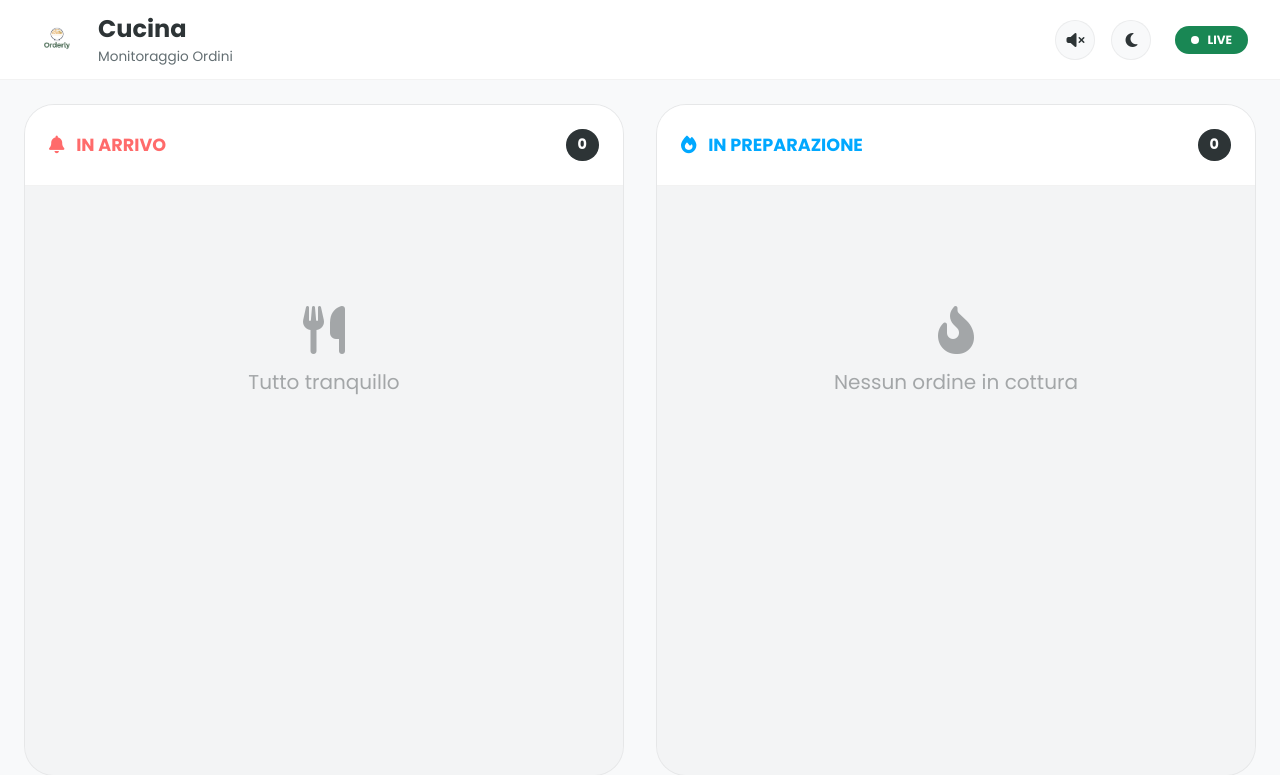
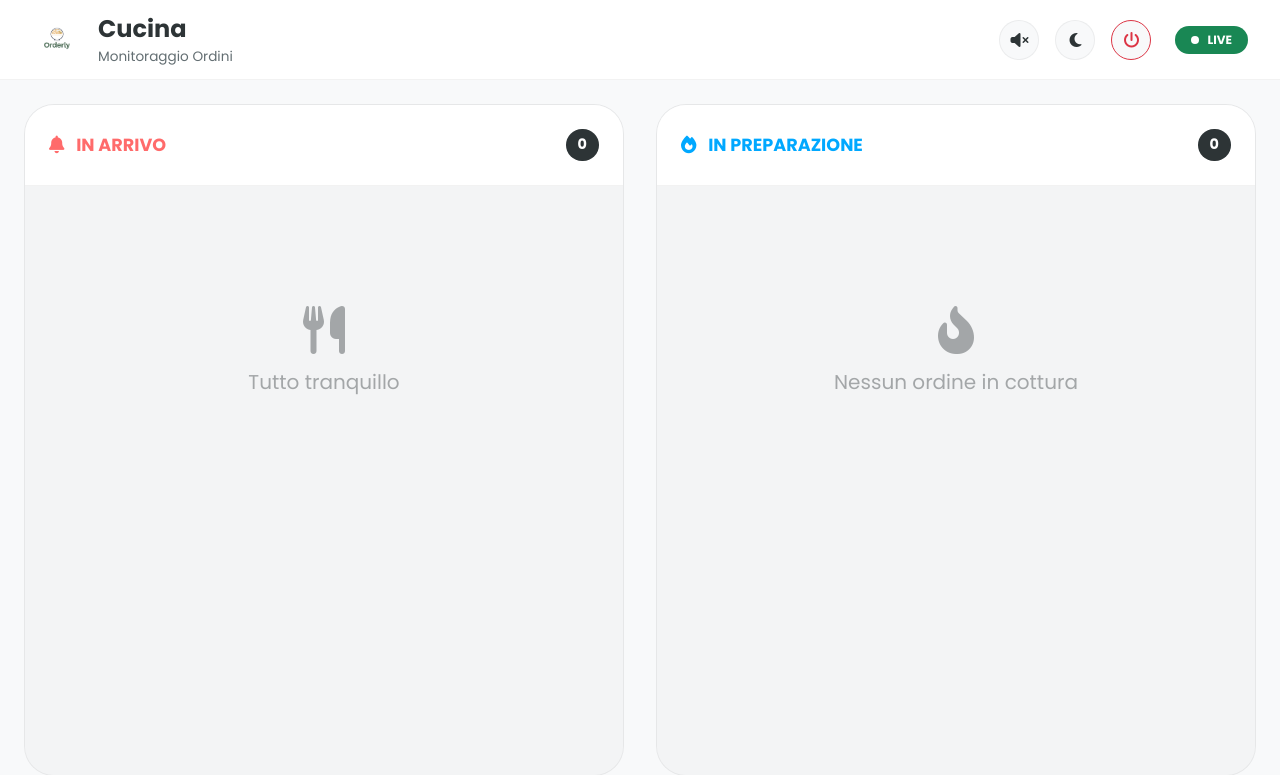
Before and after one commit to potatoesaremashed/Orderly, a PHP site: page /dashboards/cucina.php in a window 1280 px wide. Shown: the top 775 px of the page. Run offline with PHP 8.4, Linux system fonts and the light colour scheme; the visitor is signed in with stand-in values (Sample User, id 1); data comes from the database, SQL or seed files in the repository; data that the repository does not hold is empty.

Commit message:
Aggiunto funzione logout

```diff
--- a/dashboards/cucina.php
+++ b/dashboards/cucina.php
@@ -195,6 +195,10 @@ include '../include/header.php';
         <div class="theme-toggle" onclick="toggleTheme()" title="Cambia Tema">
             <i class="fas fa-moon" id="theme-icon"></i>
         </div>
+
+        <a href="../logout.php" class="theme-toggle text-decoration-none text-danger border-danger" title="Esci">
+            <i class="fas fa-power-off"></i>
+        </a>
 
         <div class="badge bg-success rounded-pill px-3 py-2 ms-2 d-flex align-items-center gap-2">
             <div style="width:8px; height:8px; background:white; border-radius:50%; animation: blink 1s infinite;"></div>
```
